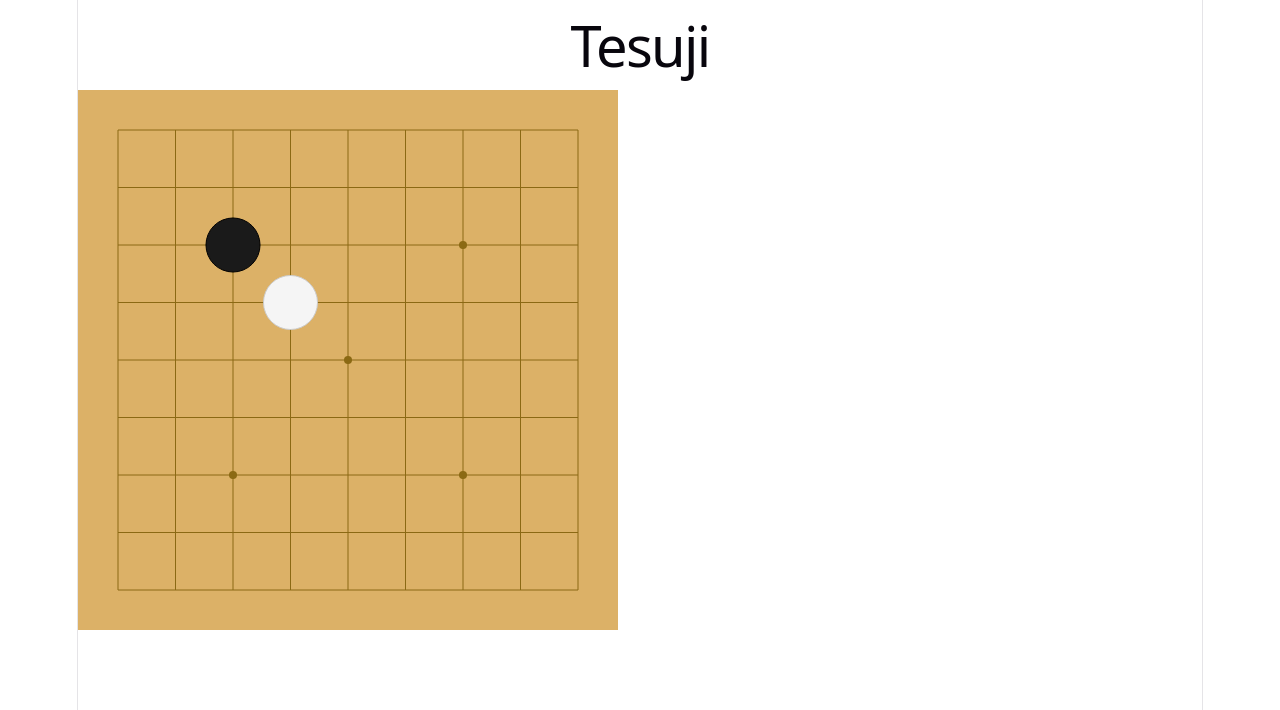
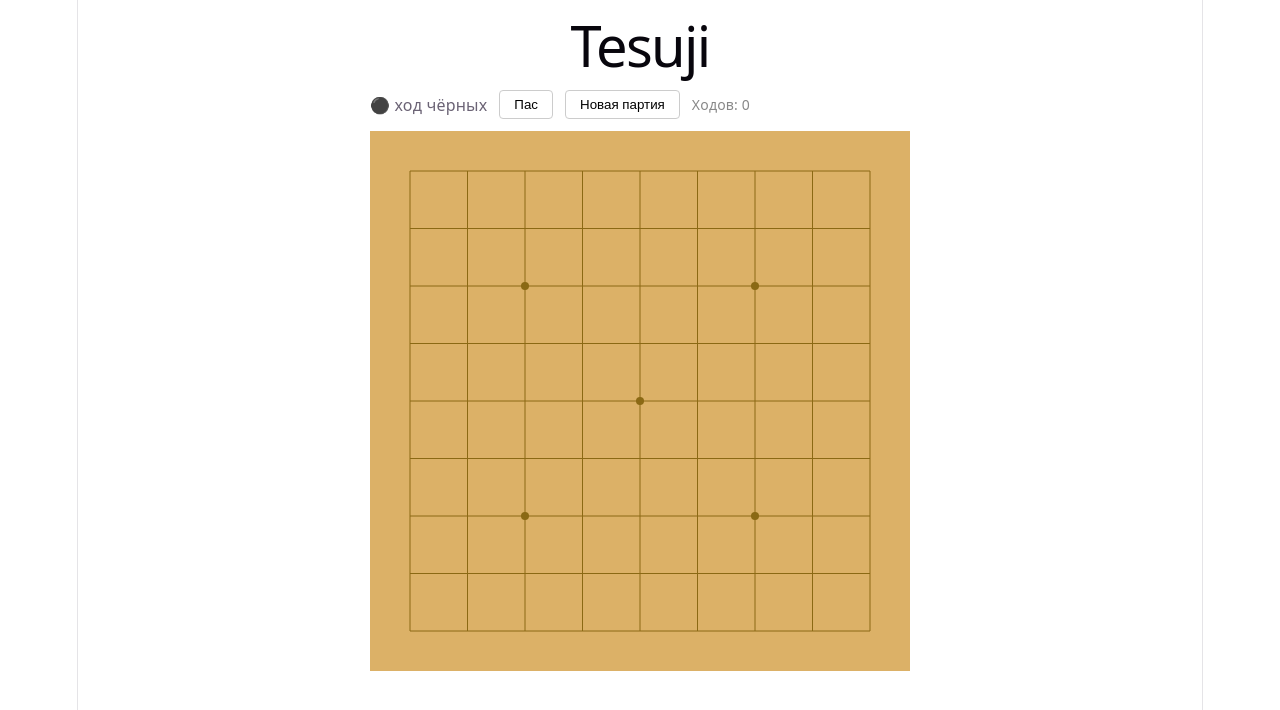
Before and after one commit to irinatayan/tesuji, a Svelte app in the folder frontend/: page / in a window 1280 px wide. Shown: the top 710 px of the page. Built offline with nearby package versions, Linux system fonts and the light colour scheme.

Commit message:
feat(game): local game against self

```diff
--- a/frontend/src/App.svelte
+++ b/frontend/src/App.svelte
@@ -1,11 +1,8 @@
 <script lang="ts">
-  import { Board } from '$lib/game/Board';
-  import GoBoard from '$lib/board/GoBoard.svelte';
-
-  const board = Board.empty(9).set({ x: 2, y: 2 }, 'black').set({ x: 3, y: 3 }, 'white');
+  import GameLocal from '$lib/board/GameLocal.svelte';
 </script>
 
 <main>
   <h1>Tesuji</h1>
-  <GoBoard size={9} {board} />
+  <GameLocal size={9} />
 </main>
--- /dev/null
+++ b/frontend/src/lib/board/GameLocal.svelte
@@ -0,0 +1,96 @@
+<script lang="ts">
+  import { Board } from '$lib/game/Board';
+  import { isLegal } from '$lib/game/legality';
+  import type { Position, Stone } from '$lib/game/types';
+  import GoBoard from './GoBoard.svelte';
+
+  let { size = 9 }: { size: number } = $props();
+
+  let board = $state(Board.empty(size));
+  let currentTurn = $state<Stone>('black');
+  let moveCount = $state(0);
+  let passCount = $state(0);
+  let phase = $state<'playing' | 'finished'>('playing');
+
+  function handleMove(pos: Position) {
+    if (phase !== 'playing') return;
+    if (!isLegal(board, pos, currentTurn)) return;
+
+    board = board.set(pos, currentTurn);
+    currentTurn = currentTurn === 'black' ? 'white' : 'black';
+    moveCount++;
+    passCount = 0;
+  }
+
+  function handlePass() {
+    if (phase !== 'playing') return;
+    passCount++;
+    currentTurn = currentTurn === 'black' ? 'white' : 'black';
+    if (passCount >= 2) {
+      phase = 'finished';
+    }
+  }
+
+  function handleReset() {
+    board = Board.empty(size);
+    currentTurn = 'black';
+    moveCount = 0;
+    passCount = 0;
+    phase = 'playing';
+  }
+</script>
+
+<div class="game-local">
+  <div class="controls">
+    {#if phase === 'playing'}
+      <span class="turn">
+        {currentTurn === 'black' ? '⚫' : '⚪'} ход {currentTurn === 'black' ? 'чёрных' : 'белых'}
+      </span>
+      <button onclick={handlePass}>Пас</button>
+    {:else}
+      <span class="finished">Партия завершена</span>
+    {/if}
+    <button onclick={handleReset}>Новая партия</button>
+    <span class="count">Ходов: {moveCount}</span>
+  </div>
+
+  <GoBoard {board} {size} {currentTurn} onmove={handleMove} />
+</div>
+
+<style>
+  .game-local {
+    display: inline-flex;
+    flex-direction: column;
+    gap: 12px;
+    align-items: flex-start;
+  }
+
+  .controls {
+    display: flex;
+    align-items: center;
+    gap: 12px;
+    font-size: 16px;
+  }
+
+  button {
+    padding: 6px 14px;
+    border: 1px solid #ccc;
+    border-radius: 4px;
+    cursor: pointer;
+    background: #fff;
+  }
+
+  button:hover {
+    background: #f5f5f5;
+  }
+
+  .finished {
+    color: #666;
+    font-style: italic;
+  }
+
+  .count {
+    color: #888;
+    font-size: 14px;
+  }
+</style>
```
